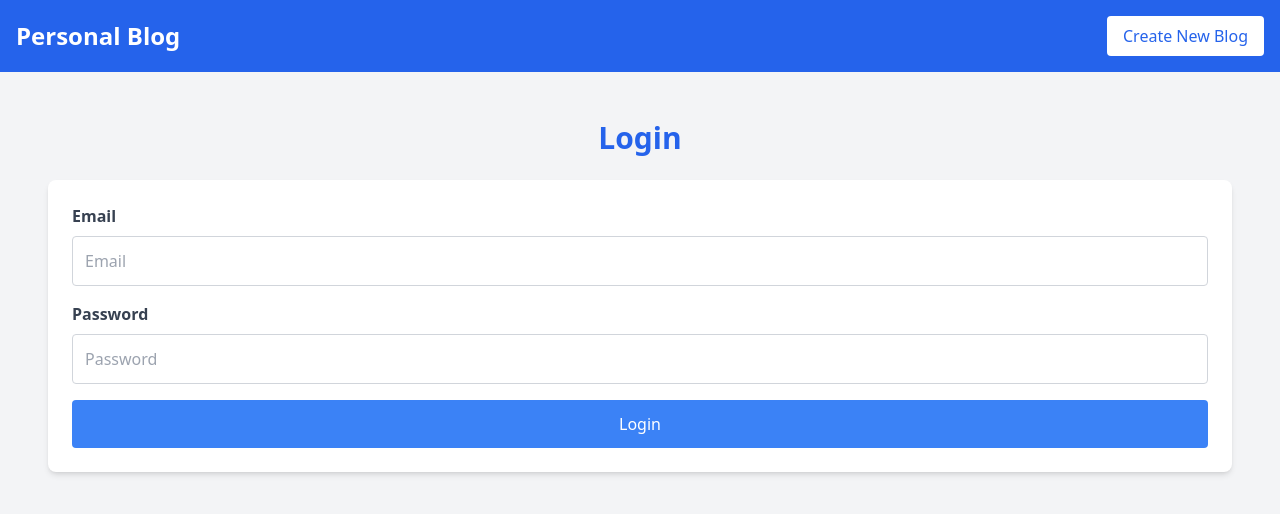
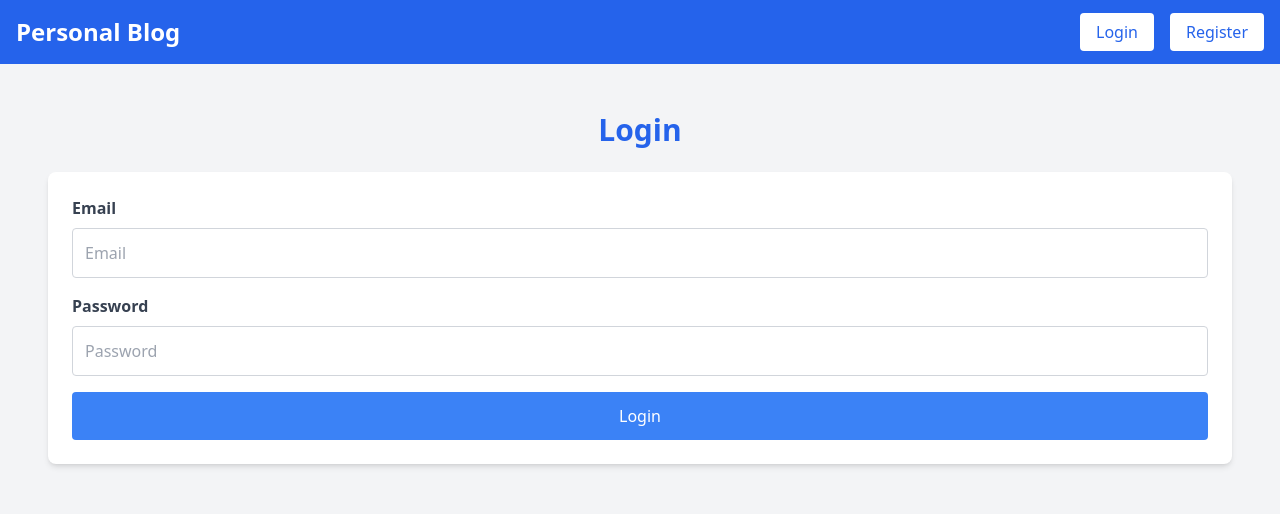
Before and after one commit to DraftTin/personal-blog, a React (Vite) app in the folder personal-blog-frontend/: page /login in a window 1280 px wide. Shown: the top 514 px of the page. Built offline with nearby package versions, Linux system fonts and the light colour scheme.

Commit message:
Make navbar show content based on whether user is authenticated

```diff
--- a/personal-blog-frontend/src/components/Layout.jsx
+++ b/personal-blog-frontend/src/components/Layout.jsx
@@ -1,10 +1,13 @@
 import React from "react";
 import Navbar from "./Navbar";
+import { useAuth } from "../context/AuthContext";
 
 const Layout = ({ children }) => {
+  const { user } = useAuth();
+
   return (
     <div className="bg-gray-100 min-h-screen">
-      <Navbar />
+      <Navbar user={user} />
       <main className="p-6">{children}</main>
     </div>
   );
--- a/personal-blog-frontend/src/components/Navbar.jsx
+++ b/personal-blog-frontend/src/components/Navbar.jsx
@@ -1,20 +1,55 @@
-// Navbar Component
 import React from "react";
-import { Link } from "react-router-dom";
+import { Link, useNavigate } from "react-router-dom";
+import { useAuth } from "../context/AuthContext";
 
-const Navbar = () => {
+const Navbar = ({ user }) => {
+  const { logout } = useAuth();
+  const navigate = useNavigate();
+  const handleLogout = () => {
+    logout();
+    navigate("/login");
+  };
+
   return (
     <nav className="bg-blue-600 p-4">
       <div className="container mx-auto flex justify-between items-center">
         <Link to="/" className="text-white text-2xl font-bold hover:underline">
           Personal Blog
         </Link>
-        <Link
-          to="/editor"
-          className="bg-white text-blue-600 px-4 py-2 rounded hover:bg-gray-200"
-        >
-          Create New Blog
-        </Link>
+        <div>
+          {user ? (
+            <>
+              <span className="text-white mr-4">Welcome, {user.username}</span>
+              <Link
+                to="/editor"
+                className="bg-white text-blue-600 px-4 py-2 rounded hover:bg-gray-200 mr-4"
+              >
+                Create New Blog
+              </Link>
+              <button
+                className="bg-white text-blue-600 px-4 py-2 rounded hover:bg-gray-200"
+                onClick={handleLogout}
+              >
+                Logout
+              </button>
+            </>
+          ) : (
+            <>
+              <Link
+                to="/login"
+                className="bg-white text-blue-600 px-4 py-2 rounded hover:bg-gray-200 mr-4"
+              >
+                Login
+              </Link>
+              <Link
+                to="/register"
+                className="bg-white text-blue-600 px-4 py-2 rounded hover:bg-gray-200"
+              >
+                Register
+              </Link>
+            </>
+          )}
+        </div>
       </div>
     </nav>
   );
```
